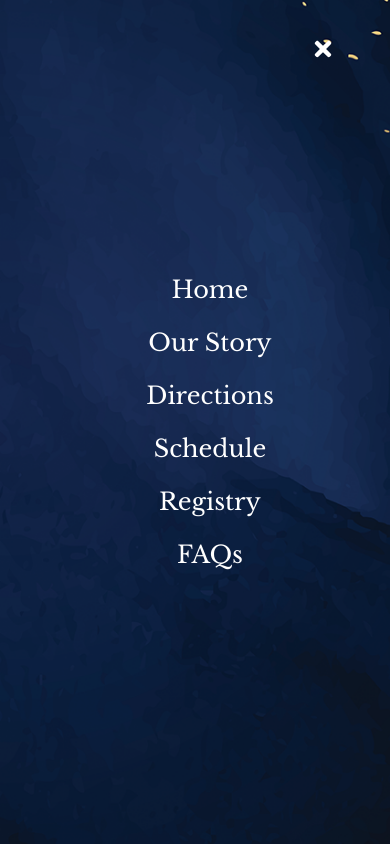
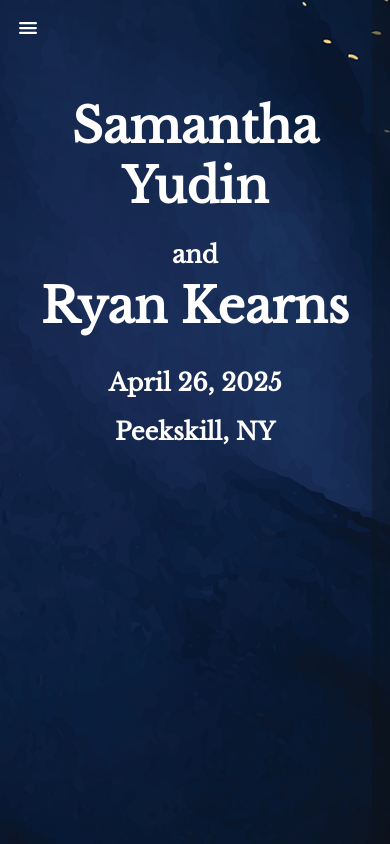
Before and after one commit to rhkearns/rksy-wedding-site, a React (Create React App) app: page / in a window 390 px wide. Built offline with nearby package versions, Linux system fonts and the light colour scheme.

Commit message:
redo nav bar

```diff
--- a/src/components/Navbar/Navbar.jsx
+++ b/src/components/Navbar/Navbar.jsx
@@ -1,52 +1,91 @@
-import React, { useRef } from 'react';
+import React, { useState } from 'react';
 import './navbar.scss';
-import { FaBars, FaTimes } from 'react-icons/fa';
+import { IoClose, IoMenu } from 'react-icons/io5';
 import { NavLink } from 'react-router-dom';
 
 const Navbar = () => {
-	const navRef = useRef();
+	const [showMenu, setShowMenu] = useState(false);
 
-	const showNavbar = () => {
-		navRef.current.classList.toggle('responsive_nav');
+	const toggleMenu = () => {
+		setShowMenu(!showMenu);
 	};
 
-	// const hideNavbar = () => {
-	// 	navRef.current.classList.remove('responsive_nav');
-	// };
+	const closeMenuOnMobile = () => {
+		if (window.innerWidth <= 1150) {
+			setShowMenu(false);
+		}
+	};
 
 	return (
-		<header>
-			<nav ref={navRef} className="nav-bar">
-				<NavLink to="/" className="nav-link" onClick={showNavbar}>
+		<header className="header">
+			<nav className="nav container">
+				<div
+					className={`nav__menu ${showMenu ? 'show-menu' : ''}`}
+					id="nav-menu"
+				>
+					<ul className="nav__list">
+						<li className="nav__item">
+							<NavLink to="/" className="nav__link" onClick={closeMenuOnMobile}>
 								Home
 							</NavLink>
-				<NavLink to="/story" className="nav-link" onClick={showNavbar}>
+						</li>
+						<li className="nav__item">
+							<NavLink
+								to="/story"
+								className="nav__link"
+								onClick={closeMenuOnMobile}
+							>
 								Our Story
 							</NavLink>
-				<NavLink to="/directions" className="nav-link" onClick={showNavbar}>
+						</li>
+						<li className="nav__item">
+							<NavLink
+								to="/directions"
+								className="nav__link"
+								onClick={closeMenuOnMobile}
+							>
 								Directions
 							</NavLink>
-				<NavLink to="/schedule" className="nav-link" onClick={showNavbar}>
+						</li>
+						<li className="nav__item">
+							<NavLink
+								to="/schedule"
+								className="nav__link"
+								onClick={closeMenuOnMobile}
+							>
 								Schedule
 							</NavLink>
+						</li>
+						<li className="nav__item">
 							<a
 								href="https://www.zola.com/registry/ryanandsam2025"
 								target="_blank"
 								rel="noopener noreferrer"
-					onClick={showNavbar}
+								className="nav__link"
+								onClick={closeMenuOnMobile}
 							>
 								Registry
 							</a>
-				<NavLink to="/faqs" className="nav-link" onClick={showNavbar}>
+						</li>
+						<li className="nav__item">
+							<NavLink
+								to="/faqs"
+								className="nav__link"
+								onClick={closeMenuOnMobile}
+							>
 								FAQs
 							</NavLink>
-				<button className="nav-btn nav-close-btn" onClick={showNavbar}>
-					<FaTimes />
-				</button>
+						</li>
+					</ul>
+					<div className="nav__close" id="nav-close" onClick={toggleMenu}>
+						<IoClose />
+					</div>
+				</div>
+
+				<div className="nav__toggle" id="nav-toggle" onClick={toggleMenu}>
+					<IoMenu />
+				</div>
 			</nav>
-			<button className="nav-btn" onClick={showNavbar}>
-				<FaBars />
-			</button>
 		</header>
 	);
 };
--- a/src/components/Navbar/navbar.scss
+++ b/src/components/Navbar/navbar.scss
@@ -1,68 +1,173 @@
-nav {
+.header {
+  width: 100%;
+  top: 0;
+  left: 0;
+  background-color: transparent;
+}
+
+.nav {
   display: flex;
   align-items: center;
-	justify-content: space-around;
-	padding: 0px 15px;
-	border-bottom: 1px solid white;
-	height: 65px;
+  justify-content: space-between;
+  position: relative;
+  margin: 1rem;
 }
 
-.nav-bar a:hover {
+.nav__toggle,
+.nav__close {
+  font-size: 1.5rem;
+  color: white;
+  cursor: pointer;
+}
+
+@media screen and (max-width: 1150px) {
+  .nav__menu {
+    position: fixed;
+    top: 0;
+    right: -100%;
+    background-color: hsla(0, 0%, 6%, 0.2);
+    backdrop-filter: blur(16px);
+    -webkit-backdrop-filter: blur(16px);
+    width: 80%;
+    height: 100%;
+    padding: 6rem 3rem 0;
+    transition: right 0.4s;
+  }
+}
+
+@media screen and (max-width: 300px) {
+  .nav__menu {
+    padding: 4rem 1rem 2rem;
+  }
+
+  .nav__list {
+    row-gap: 1rem;
+  }
+}
+
+.nav__list {
+  display: flex;
+  flex-direction: column;
+  row-gap: 2.5rem;
+	list-style-type: none;
+}
+
+.nav__link {
+  color: white;
+  transition: color 0.4s;
+	text-decoration: none;
+}
+
+.nav__link:hover {
   border-bottom: 2px solid rgb(209, 173, 12);
 }
 
-.nav-bar a {
-	text-decoration: none;
-	font-weight: 500;
-	font-size: 1.5rem;
-	color: white;
+.nav__close {
+  position: absolute;
+  top: 1rem;
+  right: 1.5rem;
 }
 
-.nav-btn {
-	padding: 5px;
-	cursor: pointer;
-	background: transparent;
-	border: none;
-	outline: none;
-	color: white;
-	visibility: hidden;
-	opacity: 0;
-	font-size: 1.5rem;
+.show-menu {
+  right: 0;
 }
 
-@media only screen and (max-width: 800px) {
-	.nav-btn {
-		visibility: visible;
-		opacity: 1;
-    right: true;
+.nav__listt {
+  display: flex;
+  flex-direction: row;
+  column-gap: 2.5rem;
 }
 
-	nav {
+.nav__menu_mobile {
   position: fixed;
   top: 0;
-		left: 0;
+  right: -100%;
+  background-color: hsla(0, 0%, 6%, 0.2);
+  backdrop-filter: blur(16px);
+  -webkit-backdrop-filter: blur(16px);
+  width: 80%;
   height: 100%;
-		width: 100%;
-		display: flex;
-		flex-direction: column;
-		align-items: center;
-		justify-content: center;
-		gap: 1.5rem;
-		background: url(../../images/Background_small.png) no-repeat center center
-			fixed;
-		background-size: cover;
-    // background-color: purple;
-		transition: 1s;
+  padding: 6rem 3rem 0;
+  transition: right 0.4s;
 }
 
-	.responsive_nav {
-		transform: none;
-		transform: translateY(-100vh);
+@media screen and (min-width: 1150px) {
+  .nav__toggle,
+  .nav__close {
+    display: none;
   }
 
-	.nav-close-btn {
-		position: absolute;
-		top: 2rem;
-		right: 5rem;
+  .nav__list {
+    flex-direction: row;
+    column-gap: 2.5rem;
   }
 }
+
+// nav {
+// 	display: flex;
+// 	align-items: center;
+// 	justify-content: space-around;
+// 	padding: 0px 15px;
+// 	border-bottom: 1px solid white;
+// 	height: 65px;
+// }
+
+// .nav-bar a:hover {
+// 	border-bottom: 2px solid rgb(209, 173, 12);
+// }
+
+// .nav-bar a {
+// 	text-decoration: none;
+// 	font-weight: 500;
+// 	font-size: 1.5rem;
+// 	color: white;
+// }
+
+// .nav-btn {
+// 	padding: 5px;
+// 	cursor: pointer;
+// 	background: transparent;
+// 	border: none;
+// 	outline: none;
+// 	color: white;
+// 	visibility: hidden;
+// 	opacity: 0;
+// 	font-size: 1.5rem;
+// }
+
+// @media only screen and (max-width: 800px) {
+// 	.nav-btn {
+// 		visibility: visible;
+// 		opacity: 1;
+//     right: true;
+// 	}
+
+// 	nav {
+// 		position: fixed;
+// 		top: 0;
+// 		left: 0;
+// 		height: 100%;
+// 		width: 100%;
+// 		display: flex;
+// 		flex-direction: column;
+// 		align-items: center;
+// 		justify-content: center;
+// 		gap: 1.5rem;
+// 		background: url(../../images/Background_small.png) no-repeat center center
+// 			fixed;
+// 		background-size: cover;
+//     // background-color: purple;
+// 		transition: 1s;
+// 	}
+
+// 	.responsive_nav {
+// 		transform: none;
+// 		transform: translateY(-100vh);
+// 	}
+
+// 	.nav-close-btn {
+// 		position: absolute;
+// 		top: 2rem;
+// 		right: 5rem;
+// 	}
+// }
```
Lines whose indentation alone changed are shown as unchanged.
